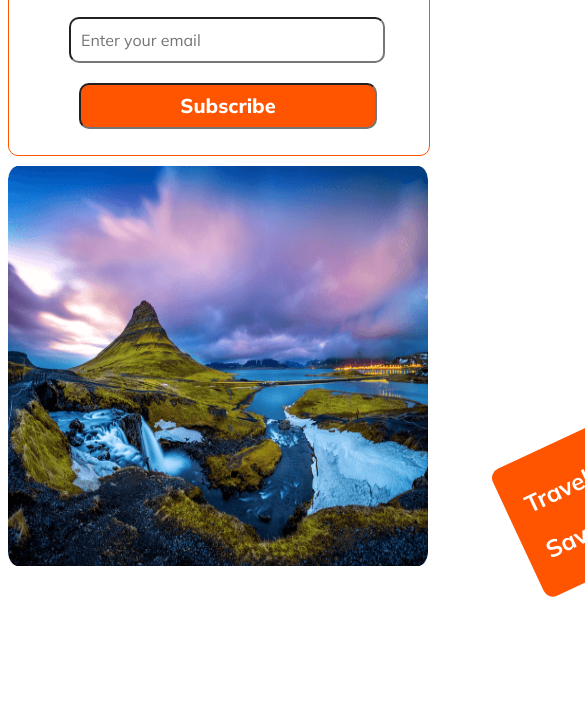
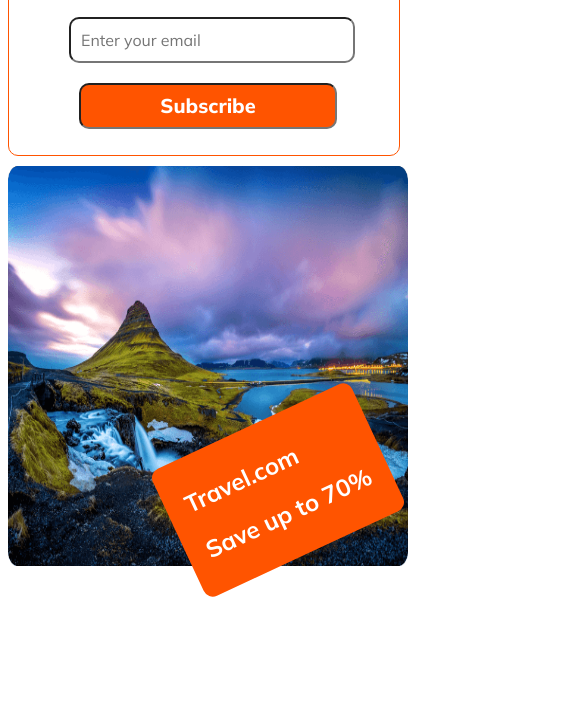
Before and after one commit to purna25/trek-travel, a plain HTML site: page index.html in a window 390 px wide. Shown: the part 6305-7017 px from the top of the page, 585 px wide, since content can reach past the window. Drawn offline with Linux system fonts and the light colour scheme; a web font is replaced by a local one.

Commit message:
changed some responsive

```diff
--- a/styles/portfolio.css
+++ b/styles/portfolio.css
@@ -388,22 +388,25 @@ footer{
                                     display: block;
           }
           .newsletter-container{
-                                    width: 320px;
+                                    width: 290px;
                                     height: 300px;
                                     margin-top: 20px;
                                     margin-bottom: 10px;
           }
           .newsletter-detail{
-                                    width: 300px;
+                                    width: 270px;
           }
           .newsletter-btn{
-                                    width: 290px;
+                                    width: 250px;
 
           }
           .img-news{
-                                    width: 420px;
+                                    width: 400px;
                                     height: 400px;
                                     margin-bottom: 0px;
+          }
+          .newsletter-dis{
+                                    left: 160px;
           }
 
 
```
